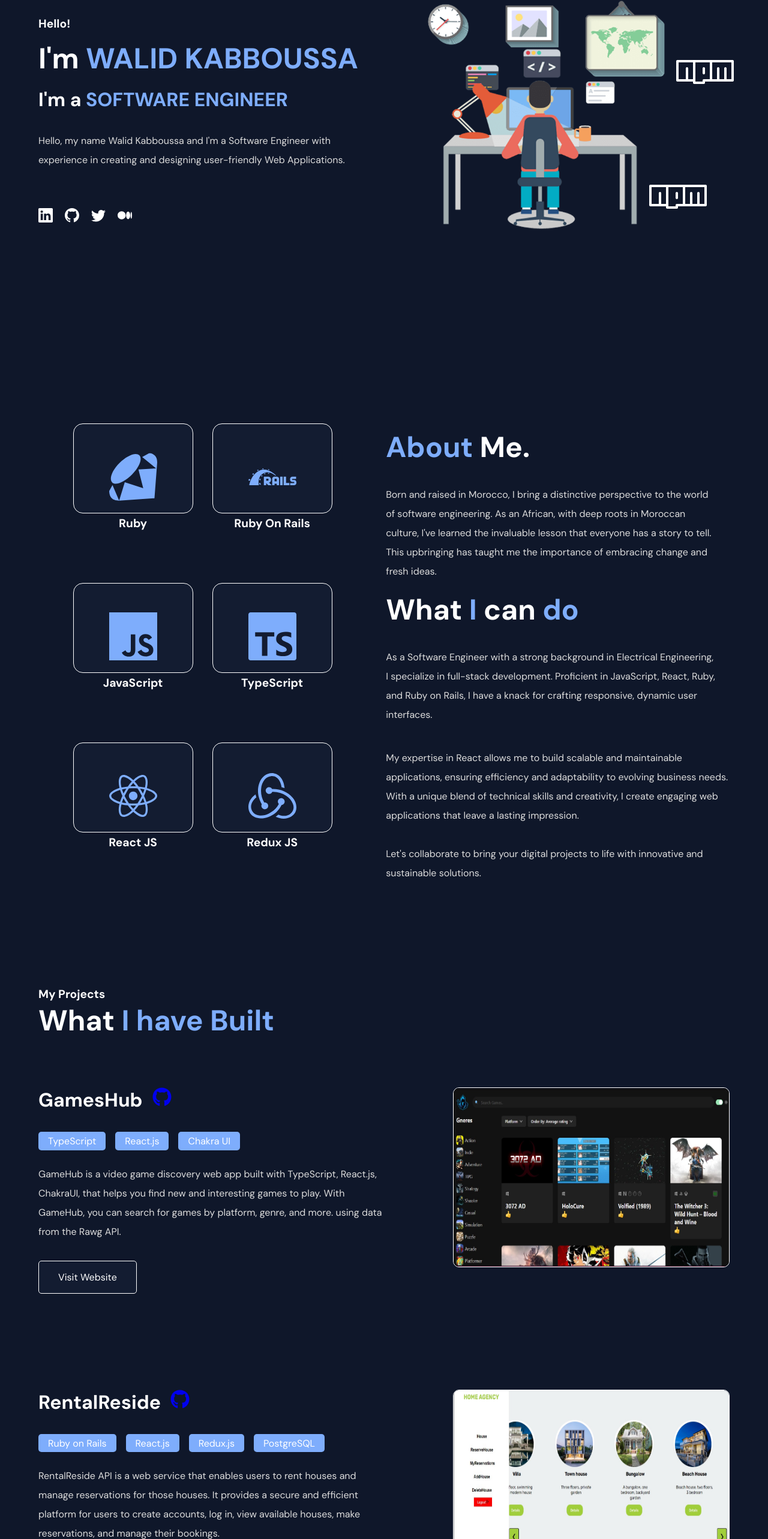
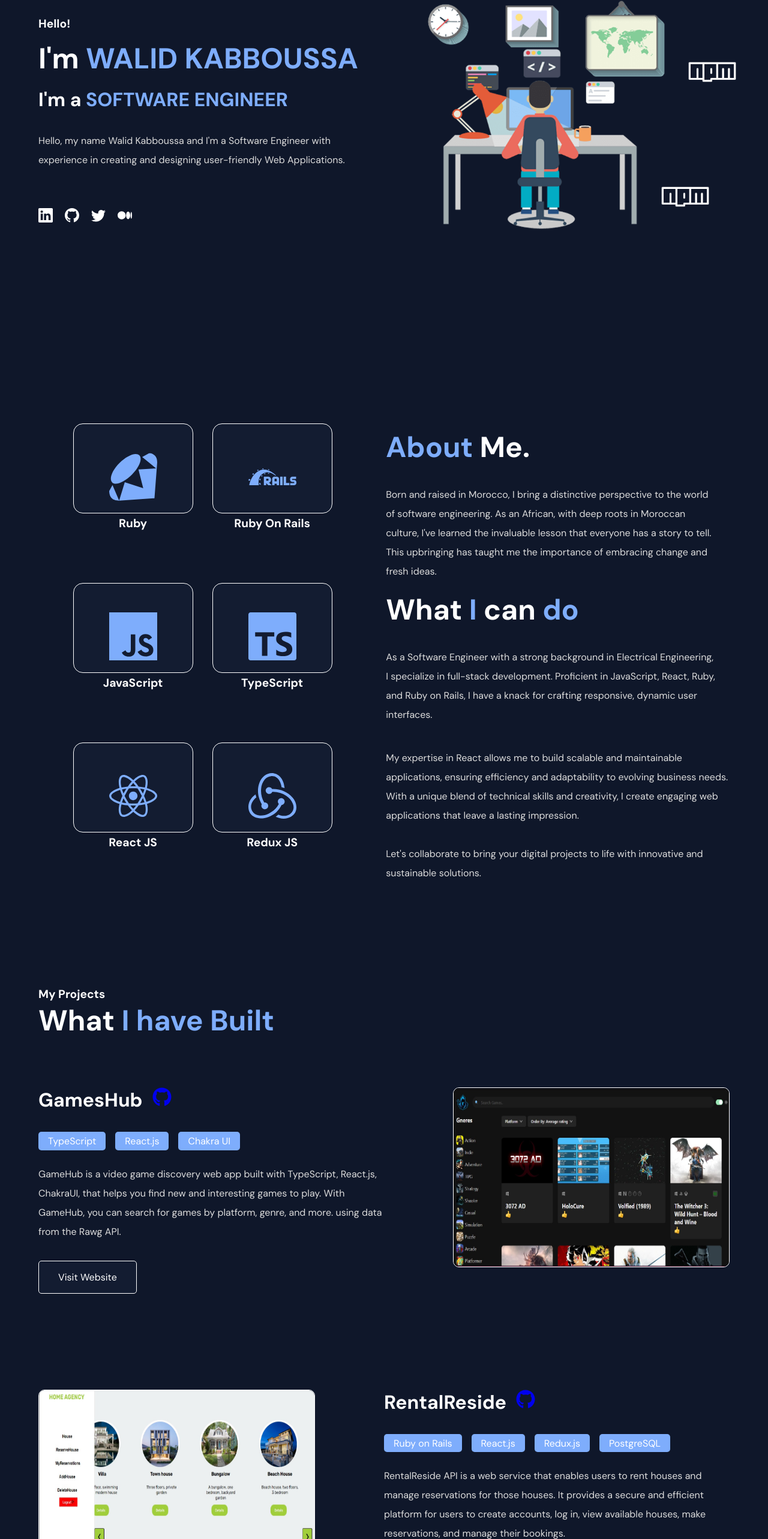
Before and after one commit to Hisoka37/My_Portfolio, a React (Vite) app: page / in a window 1280 px wide. Shown: the part 172-2738 px from the top of the page at 60% size. Built offline with nearby package versions, Linux system fonts and the light colour scheme; the HTML template or start-up script is replaced by a standard one.

Commit message:
Implement framer motions effects

```diff
--- a/src/components/MyProjects.jsx
+++ b/src/components/MyProjects.jsx
@@ -1,3 +1,5 @@
+
+import { motion } from 'framer-motion'
 
 import {
     PaddingContainer,
@@ -10,8 +12,10 @@ import {
 
 
 import { projectsDetails } from '../utils/MyData.js';
+import  Project  from './layouts/Project.jsx';
+import { fadeInTopVariant } from '../utils/Variant.js';
 
-import  Project  from './layouts/Project.jsx';
+
 
 export const MyProjects = () => {
   return (
@@ -23,11 +27,21 @@ export const MyProjects = () => {
             responsiveLeft = '1rem'
             responsiveRight = '1rem'
         >
-            <Heading as ='h4' size='h4'>
+            <Heading
+             as ={motion.h4}
+             variants={fadeInTopVariant}
+             initial='hidden'
+             whileInView='visible'
+             size='h4'>
                 My Projects
             </Heading>
 
-            <Heading as ='h2' size='h2'>
+            <Heading
+             as ={motion.h2}
+             variants={fadeInTopVariant}
+             initial='hidden'
+             whileInView='visible'
+             size='h2'>
                 What <BlueText> I have Built </BlueText>
             </Heading>
             {projectsDetails.map((project) =>
--- a/src/components/MySkills.jsx
+++ b/src/components/MySkills.jsx
@@ -1,3 +1,5 @@
+import { motion } from 'framer-motion'
+import { fadeInLeftVariant, fadeInRightVariant } from '../utils/Variant.js'
 import {
   PaddingContainer,
   FlexContainer,
@@ -64,7 +66,12 @@ export const MySkills = () => {
        responsiveFlex
        responsiveDirection = 'column-reverse'
        fullwidthChild>
-        <SkillsContainer>
+        <SkillsContainer
+          as={motion.div}
+          variants={fadeInLeftVariant}
+          initial='hidden'
+          whileInView='visible'
+          >
           {Stacks.map((stack) => (
             <SkillsCards key={stack.id}>
               <IconContainer size="5rem" color="blue" key={stack.id}>
@@ -79,7 +86,11 @@ export const MySkills = () => {
         </SkillsContainer>
         { /*-- Right Section --- */}
 
-        <div>
+        <motion.div
+          variants={fadeInRightVariant}
+          initial='hidden'
+          whileInView='visible'
+         >
 
         <Heading as='h2' size ='h2' top ='0.5rem'>
           <BlueText> About </BlueText> Me.
@@ -114,7 +125,7 @@ export const MySkills = () => {
         Let's collaborate to bring your digital projects to life with innovative and sustainable solutions.
         </ParaText>
 
-        </div>
+        </motion.div>
 
       </FlexContainer>
     </PaddingContainer>
--- a/src/components/Navbar.jsx
+++ b/src/components/Navbar.jsx
@@ -9,6 +9,7 @@ import {
 import { GiHamburgerMenu} from "react-icons/gi"
 import {theme} from '../utils/Theme'
 import { NavMenu } from "./layouts/NavMenu"
+import { motion,AnimatePresence } from "framer-motion"
 
 
 
@@ -40,15 +41,18 @@ export const Navbar = () => {
                     </Logo>
             {/* -- Right Side */}
                  <MenuIcon
-                    onClick={()=> {setOpenMenu(true)}}
+                 as={motion.a}
+                 whileHover={{scale: 1.2}}
+                    onClick={()=> { setOpenMenu(true)}}
                  >
                      <GiHamburgerMenu/>
                  </MenuIcon>
 
            </FlexContainer>
         </Container>
-
+        <AnimatePresence>
         {openMenu && <NavMenu setOpenMenu = { setOpenMenu }  />}
+        </AnimatePresence>
       </PaddingContainer>
     </NavbarContainer>
   )
--- a/src/components/Showcase.jsx
+++ b/src/components/Showcase.jsx
@@ -1,3 +1,4 @@
+import { motion } from 'framer-motion'
 import {
     PaddingContainer,
     FlexContainer,
@@ -17,6 +18,7 @@ import {
 import { BsGithub, BsLinkedin, BsTwitter, BsMedium} from 'react-icons/bs'
 import User from '../assets/pngwing.com.png'
 import BackgroundImg from '../assets/pmwhite.png'
+import { fadeInLeftVariant, fadeInRightVariant } from '../utils/Variant.js'
 
 
 
@@ -32,7 +34,11 @@ export const Showcase = () => {
             responsiveTop = '8rem'
         >
             <FlexContainer align='start' fullWidthChild>
-                <div>
+                <motion.div
+                    variants={fadeInLeftVariant}
+                    initial='hidden'
+                    whileInView='visible'
+                >
                     <Heading as="h4" size="h4" top ='0.9rem' >Hello!</Heading>
                     <Heading as= 'h2' size='h2' top ='0.9rem' bottom ='1rem'>
                          I'm <BlueText> WALID KABBOUSSA</BlueText></Heading>
@@ -56,15 +62,29 @@ export const Showcase = () => {
                             <BsMedium />
                         </IconContainer>
                     </FlexContainer>
-                </div>
+                </motion.div>
 
-                <FlexContainer justify ="flex-end">
+                <FlexContainer
+                as={motion.div}
+                variants={fadeInRightVariant}
+                initial='hidden'
+                whileInView='visible'
+                justify ="flex-end">
                 <ShowCaseContainer display>
                         <ShowCaseImageCard>
                             <Image src={User} alt="" />
                         </ShowCaseImageCard>
 
                         <Particle
+                        as={motion.img}
+                        animate={{
+                            x: [0, 20, 0],
+                            scale: [1, 0.7, 1]
+                        }}
+                        transition={{
+                            duration: 10,
+                            repeat:Infinity,
+                        }}
                          src ={BackgroundImg}
                          alt ='Particle'
                          top='-120px'
@@ -73,6 +93,15 @@ export const Showcase = () => {
                         />
 
                         <Particle
+                         as={motion.img}
+                         animate={{
+                             x: [0, 20, 0],
+                             scale: [1, 0.7, 1]
+                         }}
+                         transition={{
+                             duration: 10,
+                             repeat:Infinity,
+                         }}
                          src ={BackgroundImg}
                          alt ='Particle'
                          top='60px'
@@ -81,6 +110,15 @@ export const Showcase = () => {
                         />
 
                         <Particle
+                        as={motion.img}
+                        animate={{
+                            x: [0, 20, 0],
+                            scale: [1, 0.7, 1]
+                        }}
+                        transition={{
+                            duration: 10,
+                            repeat:Infinity,
+                        }}
                          src ={BackgroundImg}
                          alt ='Particle'
                          bottom='100px'
--- a/src/components/layouts/NavMenu.jsx
+++ b/src/components/layouts/NavMenu.jsx
@@ -7,11 +7,21 @@ import {
 import { NavbarContainer, Logo, MenuIcon, NavMenuContainer, MenuItem } from "../../styles/Navbar.styled"
 import { AiOutlineClose} from 'react-icons/ai'
 import { NavLinks } from "../../utils/MyData"
+import { slideInLeft } from "../../utils/Variant"
+import { motion } from "framer-motion";
+
+
 
 
 export const NavMenu = ({ setOpenMenu }) => {
   return (
-    <NavMenuContainer>
+    <NavMenuContainer
+      as={motion.div}
+      variants={slideInLeft}
+      initial='hidden'
+      animate='visible'
+      exit='exit'
+    >
         <PaddingContainer left='5%' right='5%' top='2rem'>
             <FlexContainer justify="flex-end" responsiveFlex>
             <MenuIcon onClick={() => setOpenMenu(false)}>
@@ -31,6 +41,8 @@ export const NavMenu = ({ setOpenMenu }) => {
 
           {NavLinks.map((link) => (
               <MenuItem
+              as={motion.a}
+              whileHover={{scale: 1.3}}
               key={link.id}
               href={`#${link.href}`}
               onClick={() => setOpenMenu(false)}
--- a/src/components/layouts/Project.jsx
+++ b/src/components/layouts/Project.jsx
@@ -1,4 +1,5 @@
 
+ import { motion } from "framer-motion";
  import { FaGithub } from "react-icons/fa";
 import {
     PaddingContainer,
@@ -9,12 +10,21 @@ import {
     Button
   } from "../../styles/Global.styled.js";
   import { TechStackCard,ProjectImageContainer, ProjectImage } from "../../styles/MyProject.styled.js";
+  import { fadeInLeftVariant, fadeInRightVariant } from '../../utils/Variant.js'
 
 
  const Project = ({ data }) => {
   return (
-    <FlexContainer fullWidthChild reponsiveFlex>
-        <div>
+    <FlexContainer
+    fullWidthChild
+     reponsiveFlex
+     direction={data.reverse ? 'row-reverse' : false}
+     >
+        <motion.div
+       variants={data.reverse ? fadeInRightVariant : fadeInLeftVariant}
+        initial='hidden'
+        whileInView='visible'
+        >
             <FlexContainer gap = '1rem' responsiveFlex>
             <Heading as='h3' size='h3' bottom = '1rem' righ ='1rem'>
                 {data.project_name}
@@ -38,10 +48,16 @@ import {
             </ParaText>
 
             <Button href={data.project_URL}>Visit Website</Button>
-        </div>
+        </motion.div>
 
      { /* projects right section.*/}
-        <ProjectImageContainer justify='flex-end'>
+        <ProjectImageContainer
+        as={motion.div}
+        variants={data.reverse ? fadeInLeftVariant : fadeInRightVariant}
+        initial='hidden'
+        whileInView='visible'
+        justify={data.reverse ? 'flex-start': 'flex-end'}
+        >
             <ProjectImage
              src={data.project_img}
             alt={data.project_name}
--- a/src/styles/Global.styled.js
+++ b/src/styles/Global.styled.js
@@ -48,7 +48,7 @@ export const FlexContainer = styled.div`
 
 export const Heading = styled(PaddingContainer)`
     color: ${({ theme }) => theme.colors.white};
-    /* text-align: ${({ align }) => align}; */
+    text-align: ${({ align }) => align};
     font-size: ${({ size }) => {
         switch (size) {
 
--- /dev/null
+++ b/src/utils/Variant.js
@@ -0,0 +1,90 @@
+export const fadeInLeftVariant = {
+    hidden: {
+        x: -50,
+        opacvity: 0,
+    },
+    visible: {
+        x: 0,
+        opacvity: 1,
+
+        transition: {
+            type: 'tween',
+            duration: 1,
+        }
+    }
+}
+
+
+export const fadeInRightVariant = {
+    hidden: {
+        x: 50,
+        opacvity: 0,
+    },
+    visible: {
+        x: 0,
+        opacvity: 1,
+
+        transition: {
+            type: 'tween',
+            duration: 1,
+        }
+    }
+}
+
+
+export const fadeInTopVariant = {
+    hidden: {
+        y: -50,
+        opacvity: 0,
+    },
+    visible: {
+        y: 0,
+        opacvity: 1,
+
+        transition: {
+            type: 'tween',
+            duration: 1,
+        }
+    }
+}
+
+
+export const fadeBottomVariant = {
+    hidden: {
+        y: 30,
+        opacvity: 0,
+    },
+    visible: {
+        y: 0,
+        opacvity: 1,
+
+        transition: {
+            type: 'tween',
+            duration: 1,
+        }
+    }
+}
+
+export const slideInLeft = {
+    hidden: {
+        x: '-100vh',
+        opacvity: 0,
+    },
+    visible: {
+        x: 0,
+        opacvity: 1,
+
+        transition: {
+            type: 'tween',
+            duration: 0.3,
+        }
+    },
+    exit: {
+        opacity:0,
+        x: '-100vh',
+        transition: {
+            type: 'tween',
+            duration: 0.4,
+        }
+    }
+}
```
Also changed, not shown: src/components/Footer.jsx (+23 -7 lines).
